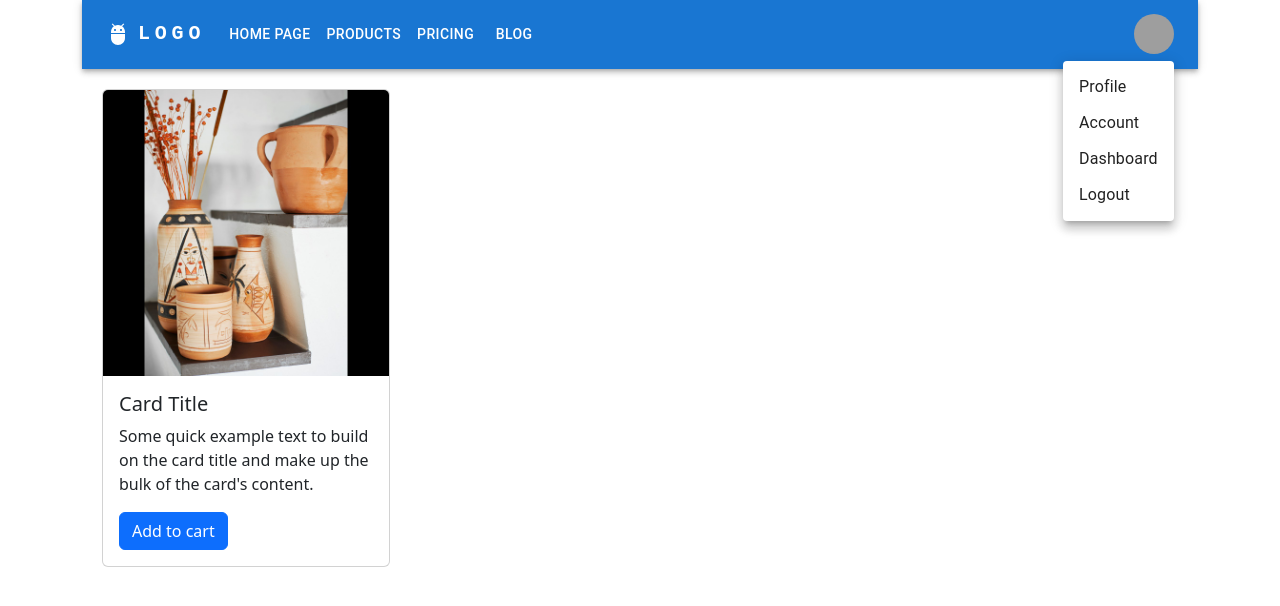
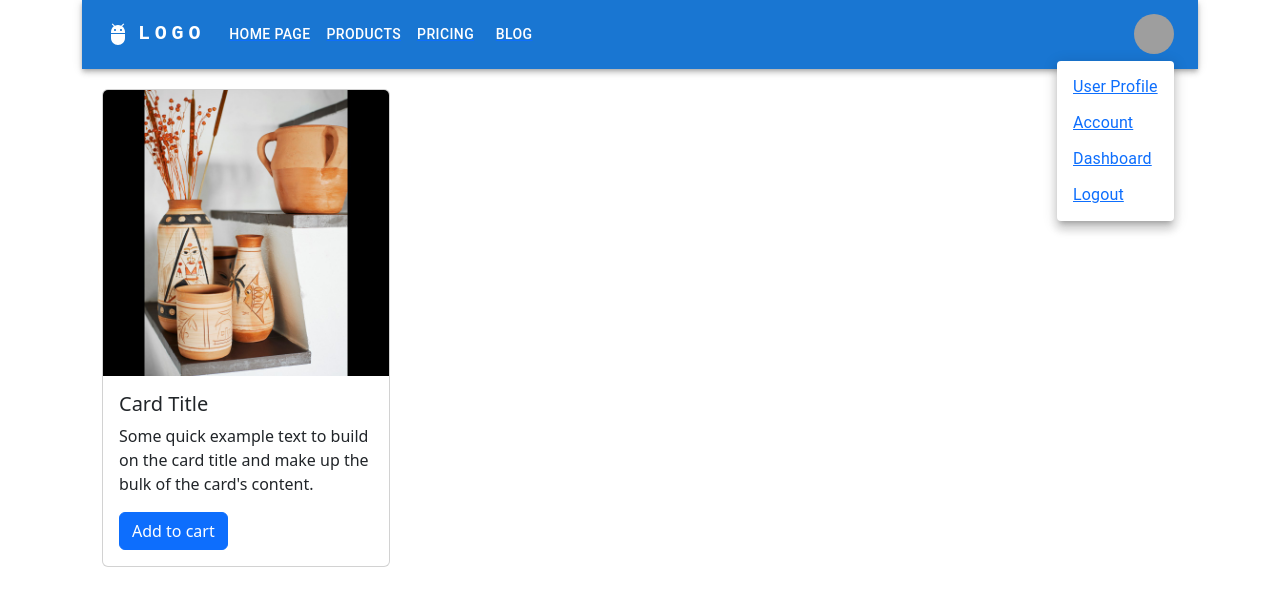
Before and after one commit to IT21818202/LearnMernStack, a React (Create React App) app in the folder client/: page / in a window 1280 px wide. Both pictures are taken after a click on the button "Open settings". Shown: the top 606 px of the page. Built offline with nearby package versions, Linux system fonts and the light colour scheme; grey boxes are pictures that could not be loaded.

Commit message:
created the link to user profile

```diff
--- a/client/src/components/navbar.component.js
+++ b/client/src/components/navbar.component.js
@@ -12,9 +12,11 @@ import Button from '@mui/material/Button';
 import Tooltip from '@mui/material/Tooltip';
 import MenuItem from '@mui/material/MenuItem';
 import AdbIcon from '@mui/icons-material/Adb';
+import formatPageName from '../utils/formatPageName';
+import { Link } from 'react-router-dom';
 
 const pages = ['Home page', 'Products', 'Pricing', 'Blog'];
-const settings = ['Profile', 'Account', 'Dashboard', 'Logout'];
+const settings = ['User Profile', 'Account', 'Dashboard', 'Logout'];
 
 function ResponsiveAppBar() {
   const [anchorElNav, setAnchorElNav] = React.useState(null);
@@ -115,13 +117,14 @@ function ResponsiveAppBar() {
           </Typography>
           <Box sx={{ flexGrow: 1, display: { xs: 'none', md: 'flex' } }}>
             {pages.map((page) => (
-              <Button
-                key={page}
-                onClick={handleCloseNavMenu}
-                sx={{ my: 2, color: 'white', display: 'block' }}
-              >
-                {page}
-              </Button>
+              <Link to={`/${formatPageName(page)}`}>
+                <Button
+
+                  sx={{ my: 2, color: 'white', display: 'block' }}
+                >
+                  {page}
+                </Button>
+              </Link>
             ))}
           </Box>
 
@@ -148,9 +151,11 @@ function ResponsiveAppBar() {
               onClose={handleCloseUserMenu}
             >
               {settings.map((setting) => (
+                <Link to={`/${formatPageName(setting)}`}>
                 <MenuItem key={setting} onClick={handleCloseUserMenu}>
                   <Typography textAlign="center">{setting}</Typography>
                 </MenuItem>
+                </Link>
               ))}
             </Menu>
           </Box>
--- /dev/null
+++ b/client/src/utils/formatPageName.js
@@ -0,0 +1,3 @@
+const formatPageName = (page) => page.toLowerCase().replace(' ', '-');
+
+export default formatPageName;
```
